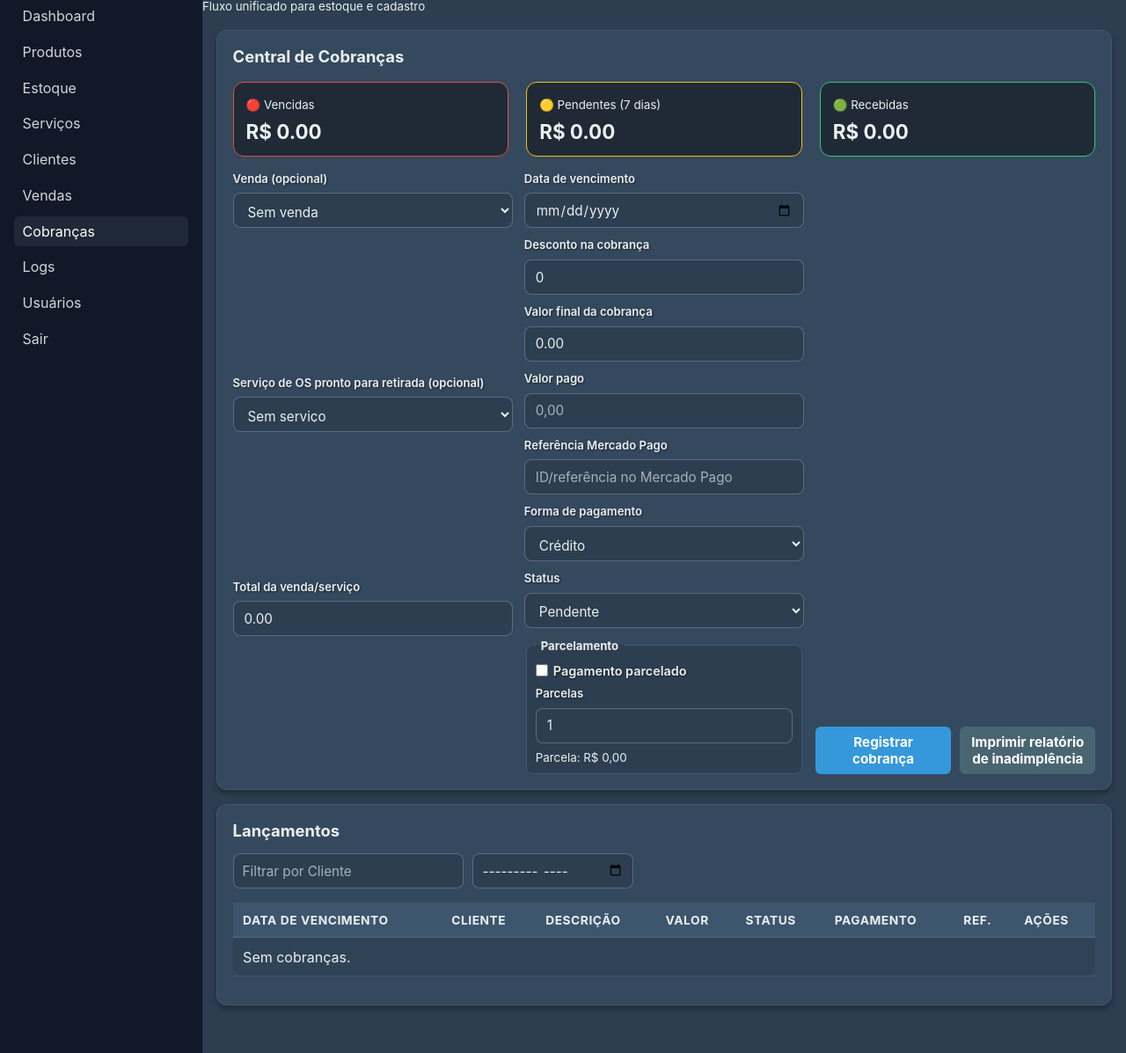
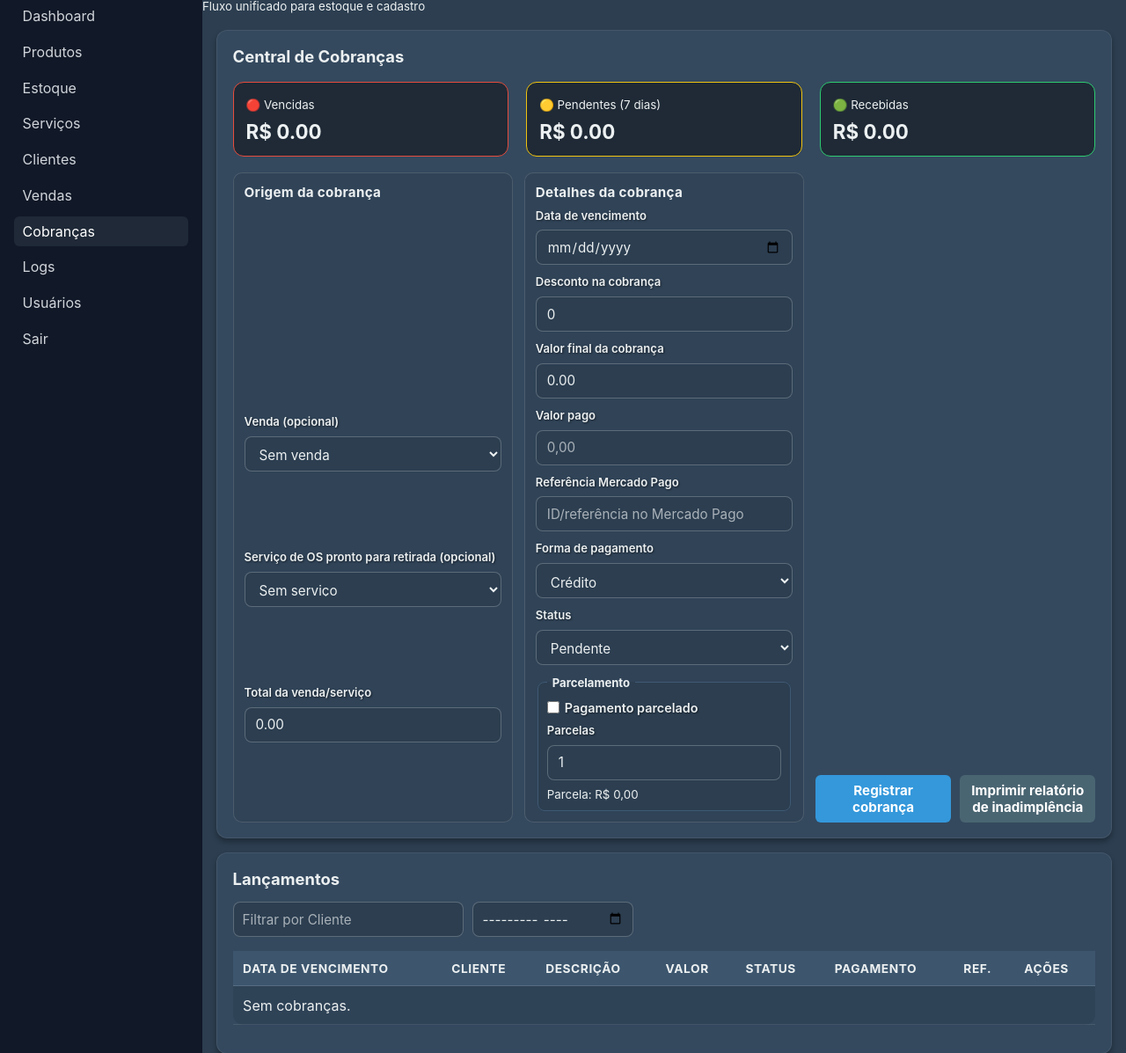
Before and after one commit to FelipeWelter/lojaWeb, a Flask app: page /cobrancas in a window 1280 px wide. Shown: the part 64-1261 px from the top of the page at 88% size. Run offline with Flask 3, Linux system fonts and the light colour scheme; the visitor is signed in with stand-in values (Sample User, id 1); data that the repository does not hold is empty.

Commit message:
Ajusta organização visual da central de cobranças

```diff
--- a/static/styles.css
+++ b/static/styles.css
@@ -2020,6 +2020,22 @@ body.dashboard-page textarea:focus {
 /* Refinos de UX: Cobranças + Usuários */
 .charges-form-grid {
   gap: 12px;
+}
+
+.charges-form-block {
+  display: grid;
+  gap: 10px;
+  padding: 12px;
+  border: 1px solid rgba(236, 240, 241, 0.14);
+  border-radius: 10px;
+  background: rgba(44, 62, 80, 0.5);
+}
+
+.charges-form-title {
+  margin: 0;
+  font-size: 0.95rem;
+  letter-spacing: 0.02em;
+  color: #cfe6f8;
 }
 
 .charges-form-row {
--- a/templates/charges.html
+++ b/templates/charges.html
@@ -19,7 +19,9 @@
   </div>
 
   <form method="post" class="grid form-grid charges-form-grid">
-    <div class="charges-form-row charges-form-row--primary">
+    <div class="charges-form-block">
+      <h3 class="charges-form-title">Origem da cobrança</h3>
+      <div class="charges-form-row charges-form-row--primary">
       <div class="field-stack">
         <label for="sale_id">Venda (opcional)</label>
         <select id="sale_id" name="sale_id">
@@ -41,8 +43,11 @@
         <input id="charge-source-total" type="number" min="0" step="0.01" placeholder="0,00" readonly />
       </div>
     </div>
+    </div>
 
-    <div class="charges-form-row charges-form-row--details">
+    <div class="charges-form-block">
+      <h3 class="charges-form-title">Detalhes da cobrança</h3>
+      <div class="charges-form-row charges-form-row--details">
       <div class="field-stack">
         <label for="due_date">Data de vencimento</label>
         <input id="due_date" name="due_date" type="date" />
@@ -88,6 +93,7 @@
         </div>
         <small id="installment-preview">Parcela: R$ 0,00</small>
       </fieldset>
+    </div>
     </div>
 
     <div class="charges-form-actions">
```
